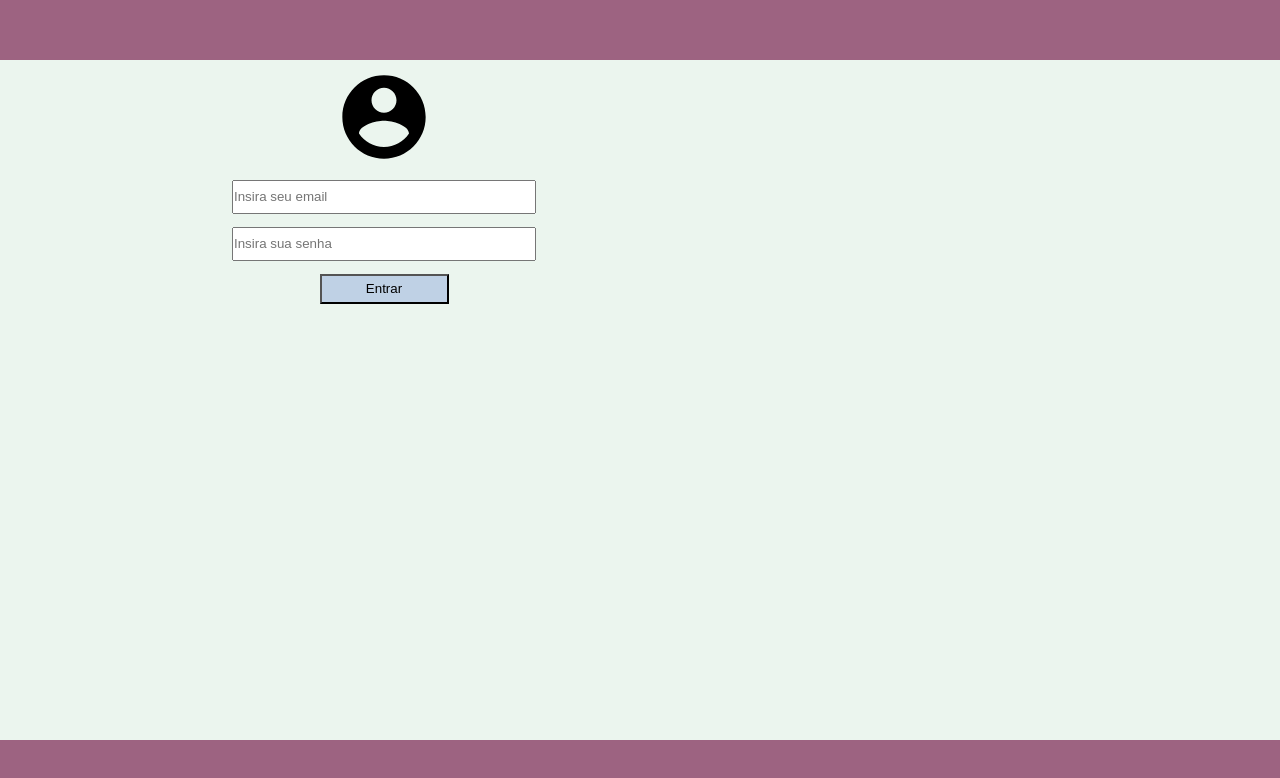
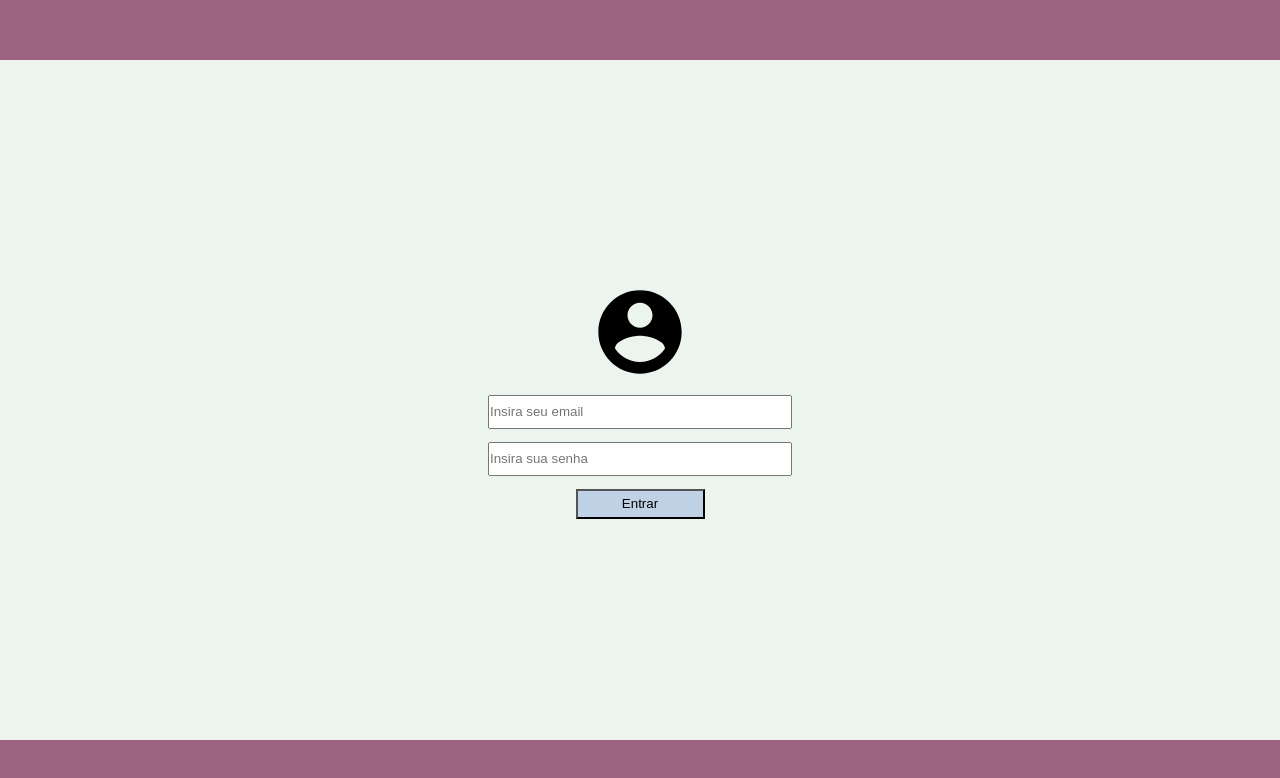
Before and after one commit to LeviUSP/LeviUSP.github.io, a plain HTML site: page index.html in a window 1280 px wide. Drawn offline with Linux system fonts and the light colour scheme.

Commit message:
corrigindo a pagina inicila

```diff
--- a/css/styles.css
+++ b/css/styles.css
@@ -18,9 +18,6 @@ html, body {
     flex-direction: column;
 }
 
-.tela #tela_inicial {
-
-}
 
 .nav {
     height: 60px;
@@ -34,7 +31,8 @@ html, body {
     display: flex;
 }
 
-.conteudo #tela_login {
+#tela_login {
+    display: flex;
     justify-content: center;
     align-items: center;
 }
```
